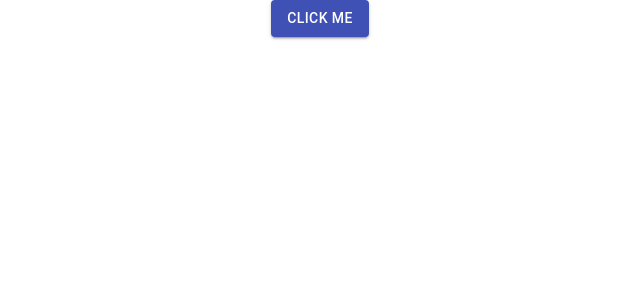
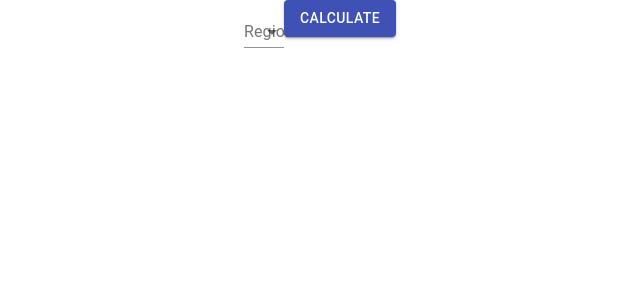
Before and after one commit to explaura/climate-haxorz-frontend, a React (Create React App) app: page / in a window 1280 px wide. Shown: the top 300 px of the page, without its empty margins (320-960 px from the left). Built offline with nearby package versions, Linux system fonts and the light colour scheme.

Commit message:
add basic input dropdown for region

```diff
--- a/src/App.js
+++ b/src/App.js
@@ -1,10 +1,12 @@
 import './App.css';
 import { Button } from '@material-ui/core';
+import Input from "./components/Input/Input";
 
 function App() {
   return (
     <div className="App">
-      <Button color="primary" variant="contained"> Click me </Button>
+      <Input/>
+      <Button color="primary" variant="contained">Calculate</Button>
     </div>
   );
 }
--- /dev/null
+++ b/src/components/Input/Input.jsx
@@ -0,0 +1,29 @@
+import { FormControl, InputLabel, MenuItem, Select } from '@material-ui/core';
+
+const Input = ({ region }) => {
+	const handleChange = () => {
+		console.log("changed");
+	};
+
+	return (
+		<FormControl>
+			<InputLabel id="region-input-label">Region</InputLabel>
+			<Select
+				labelId="region-select-label"
+				id="region-select"
+				value={region}
+				label="Region"
+				onChange={handleChange}
+			>
+				<MenuItem value={"ap-southeast-1"}>ap-southeast-1</MenuItem>
+				<MenuItem value={"ap-southeast-2"}>ap-southeast-2</MenuItem>
+				<MenuItem value={"us-west-1"}>us-west-1</MenuItem>
+				<MenuItem value={"us-west-2"}>us-west-2</MenuItem>
+				<MenuItem value={"us-east-1"}>us-east-1</MenuItem>
+				<MenuItem value={"us-east-2"}>us-east-2</MenuItem>
+			</Select>
+		</FormControl>
+	)
+};
+
+export default Input;
```
